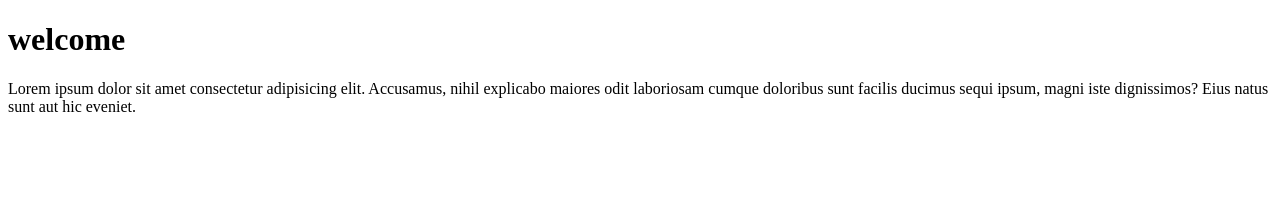
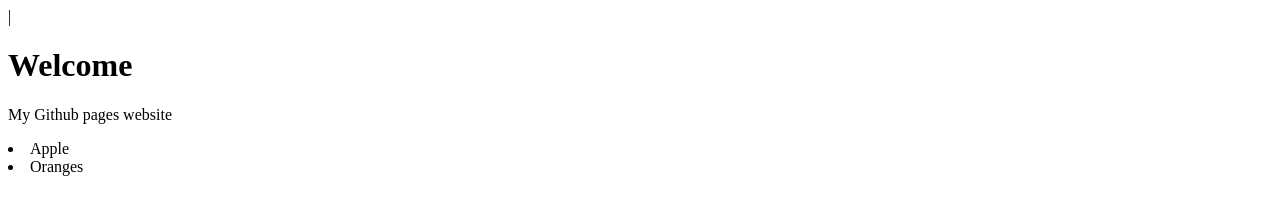
Before and after one commit to Carr0664/carr0664.github.io, a plain HTML site: page index.html in a window 1280 px wide. Drawn offline with Linux system fonts and the light colour scheme.

Commit message:
Added list of fruits

```diff
--- a/index.html
+++ b/index.html
@@ -1,15 +1,16 @@
 <!DOCTYPE html>
-<html lang="en">
+<html lang="en">|
 
 <head>
     <meta charset="UTF-8">
     <meta name="viewport" content="width=device-width, initial-scale=1.0">
-    <title>My first git</title>
+    <title>Damien Carr</title>
 </head>
 
 <body>
-    <h1>welcome</h1>
-    <p>Lorem ipsum dolor sit amet consectetur adipisicing elit. Accusamus, nihil explicabo maiores odit laboriosam cumque doloribus sunt facilis ducimus sequi ipsum, magni iste dignissimos? Eius natus sunt aut hic eveniet.</p>
+    <h1>Welcome</h1>
+    <p>My Github pages website</p>
+    <li>Apple</li>
+    <li>Oranges</li>
 </body>
-
 </html>
```
